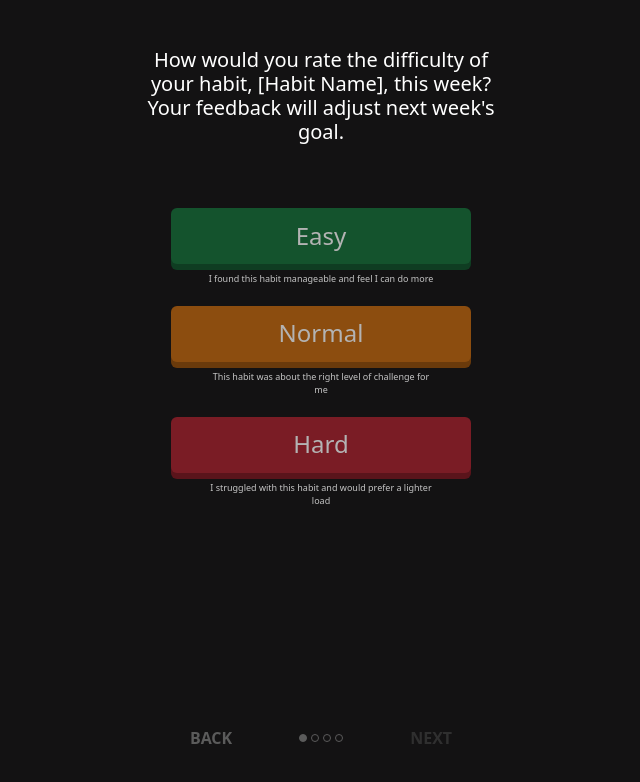
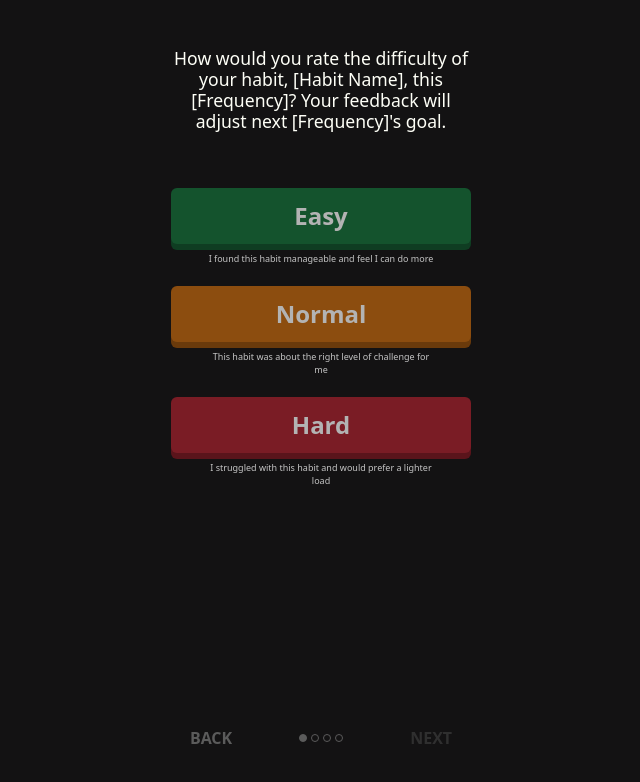
Before and after one commit to RealChoki/Habit-app-front, a Vue app: page /habitfeedback in a window 1280 px wide. Shown: the top 782 px of the page, without its empty margins (319-959 px from the left). Built offline with nearby package versions, Linux system fonts and the light colour scheme.

Commit message:
Enhance UI and functionality: update FeedbackButton styles, add dailyHabitId to DailyHabit type, refactor week data handling in HomeView, and introduce warning message in FrequencyView
Co-authored-by: RealChoki <RealChoki@users.noreply.github.com>

```diff
--- a/src/components/FeedbackButton.vue
+++ b/src/components/FeedbackButton.vue
@@ -71,7 +71,7 @@ function selectOption(option: EvaluateOption) {
 
 .small-feedbck-title {
   color: #b3b3b3 /* Darker shade of white */ !important;
-  font-weight: 400;
+  font-weight: 600;
   font-size: 24px;
   margin-bottom: 0px;
 }
--- a/src/types/types.ts
+++ b/src/types/types.ts
@@ -18,7 +18,7 @@ type TimerInterval = number | ReturnType<typeof setInterval>
 // }
 
 export interface DayData {
-  timestamp: Date // id string yyyy-mm-dd
+  timestamp: Date
   completed: boolean
   dailyHabits: DailyHabit[]
 }
@@ -39,6 +39,7 @@ export interface UserHabit {
 }
 
 export interface DailyHabit {
+  dailyHabitId: string // PK
   habitId: string // FK
   timestamp: Date
   type: 'yesno' | 'numeric' | 'timer'
--- a/src/views/HomeView.vue
+++ b/src/views/HomeView.vue
@@ -53,13 +53,13 @@ import { library } from '@fortawesome/fontawesome-svg-core'
 import { faPlus, faMinus } from '@fortawesome/free-solid-svg-icons'
 import type { DailyHabit, DayData } from '../types/types'
 import { useRouter } from 'vue-router'
-import { weekData } from '../data/data.js'
+// import { weekData } from '../data/data.js'
 import { getWeekData } from '../api/weekData'
 import { getWeekRange } from '../services/weekService'
 
 library.add(faMinus, faPlus)
 
-const habitsFetched = ref<DayData[]>([])
+const weekData = ref<DayData[]>([])
 
 watch(
   getWeekRange,
@@ -68,8 +68,9 @@ watch(
     if (startDate && endDate) {
       try {
         const habits = await getWeekData(startDate, endDate)
-        habitsFetched.value = habits
-        console.log('Days fetched:', habitsFetched.value)
+        const sortedWeekData: DayData[] = sortHabitsByDay(habits);
+        weekData.value = sortedWeekData
+        console.log('Days fetched:', weekData.value)
       } catch (error) {
         console.error('Error fetching week data:', error)
       }
@@ -98,14 +99,14 @@ const navigateToDeleteHabitsView = (): void => {
 const updateFilteredHabits = (): void => {
   const urlDate = router.currentRoute.value.params.date
 
-  if (!habitsFetched.value || habitsFetched.value.length === 0) {
+  if (!weekData.value || weekData.value.length === 0) {
     console.log('No habits fetched')
     filteredHabits.value = []
     timestamp.value = null
     return
   }
 
-  const filteredData = habitsFetched.value.find((item: DayData) => {
+  const filteredData = weekData.value.find((item: DayData) => {
     const itemTimestamp =
       typeof item.timestamp === 'string' ? new Date(item.timestamp) : item.timestamp
     const itemDate = itemTimestamp.toISOString().split('T')[0]
@@ -121,6 +122,27 @@ const updateFilteredHabits = (): void => {
     filteredHabits.value = []
     timestamp.value = null
   }
+}
+
+function sortHabitsByDay(habits: DailyHabit[]): DayData[] {
+  const groupedHabits: Record<string, DayData> = {};
+
+  habits.forEach((habit) => {
+    const date = new Date(habit.timestamp).toISOString().split('T')[0];
+    const completed = habit.completed;
+
+    if (!groupedHabits[date]) {
+      groupedHabits[date] = {
+        timestamp: new Date(habit.timestamp),
+        completed: completed,
+        dailyHabits: []
+      };
+    }
+
+    groupedHabits[date].dailyHabits.push(habit);
+  });
+
+  return Object.values(groupedHabits);
 }
 
 onMounted(() => {
--- a/src/views/adjust_habits/FrequencyView.vue
+++ b/src/views/adjust_habits/FrequencyView.vue
@@ -51,6 +51,10 @@
         </div>
       </div>
 
+      <div v-if="warningMessage" class="warning-message text-warning">
+        {{ warningMessage }}
+      </div>
+
       <BackNextButton :filledCircle="3" :isNextDisabled="isNextDisabled" />
     </div>
   </div>
@@ -78,6 +82,7 @@ const daysOfWeek: DayOption[] = [
 const selectedDaysOfWeek = ref<string[]>([])
 const daysOfMonth: number[] = Array.from({ length: 31 }, (_, i) => i + 1)
 const selectedDaysOfMonth = ref<number[]>([])
+const warningMessage = ref<string | null>(null)
 
 const isNextDisabled = computed(() => {
   if (frequency.value === 'everyday') {
@@ -96,6 +101,15 @@ watch(frequency, (newFrequency, oldFrequency) => {
     selectedDaysOfMonth.value = []
   } else if (newFrequency === 'specificDaysMonth' && oldFrequency === 'specificDaysWeek') {
     selectedDaysOfWeek.value = []
+  }
+})
+
+// Watch for changes in selectedDaysOfMonth and update warningMessage
+watch(selectedDaysOfMonth, (newDays) => {
+  if (newDays.includes(30) || newDays.includes(31)) {
+    warningMessage.value = 'Note: Habits set for the 30th or 31st won’t appear in months without these dates.'
+  } else {
+    warningMessage.value = null
   }
 })
 </script>
@@ -199,4 +213,10 @@ input[type='radio']:checked + label:before {
   transform: translate(50%, 0%);
   color: white;
 }
+
+.warning-message {
+  font-size: 10px;
+  margin-top: 5px;
+  margin-left: 16px;
+}
 </style>
--- a/src/views/adjust_habits/HabitFeedbackView.vue
+++ b/src/views/adjust_habits/HabitFeedbackView.vue
@@ -1,9 +1,10 @@
 <template>
     <div class="feedback-container">
-      <h2 class="text-white font-weight-bold text-center pt-5 mb-3 pb-5 fs-5">
+      <h2 class="font-weight-bold text-center pt-5 pb-5">
         How would you rate the difficulty of <br>
-        your habit, [Habit Name], this week? <br> Your feedback will adjust next week's <br>
-        goal.
+        your habit, [Habit Name], this <br>
+        [Frequency]? Your feedback will<br>
+        adjust next [Frequency]'s goal.
       </h2>
       <FeedbackButton @optionSelected="handleOptionSelected" />
       <BackNextButton :filledCircle="1" :isNextDisabled="isNextDisabled" />
@@ -23,4 +24,16 @@
   </script>
 
   <style scoped>
+  .feedback-container h2 {
+    color: #fefff7;
+    font-size: 1.1rem;
+    max-width: 350px;
+  }
+
+  .feedback-container{
+    display: flex;
+    flex-direction: column;
+    justify-content: center;
+    align-items: center;
+  }
   </style>
--- a/src/views/adjust_habits/NumericValueView.vue
+++ b/src/views/adjust_habits/NumericValueView.vue
@@ -122,7 +122,7 @@ button {
   font-size: 20px;
   cursor: pointer;
   transition: background-color 0.3s, color 0.3s;
-  padding: 3px 21px;
+  padding: 3px 20.8px;
 }
 
 button:hover {
```
